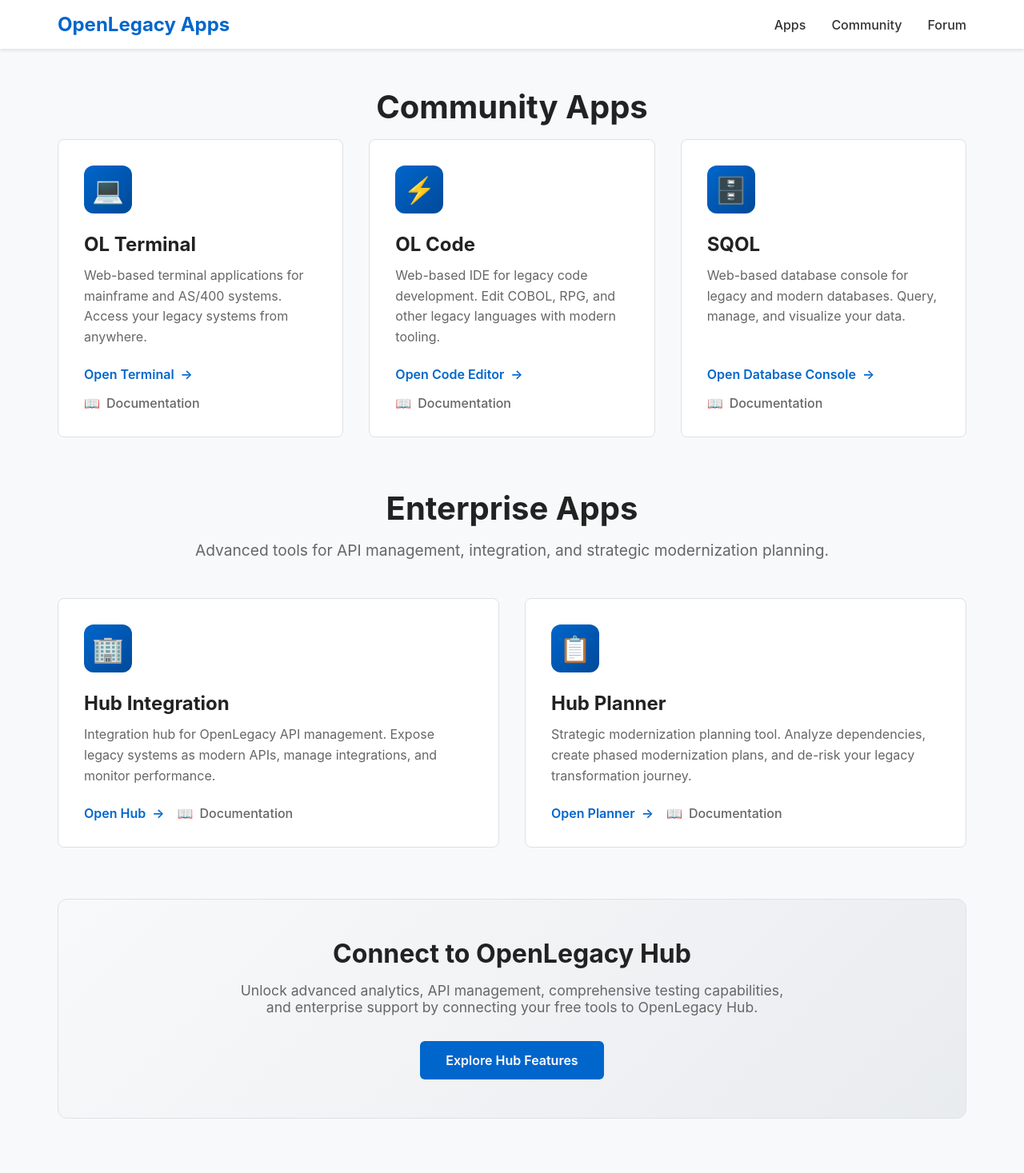
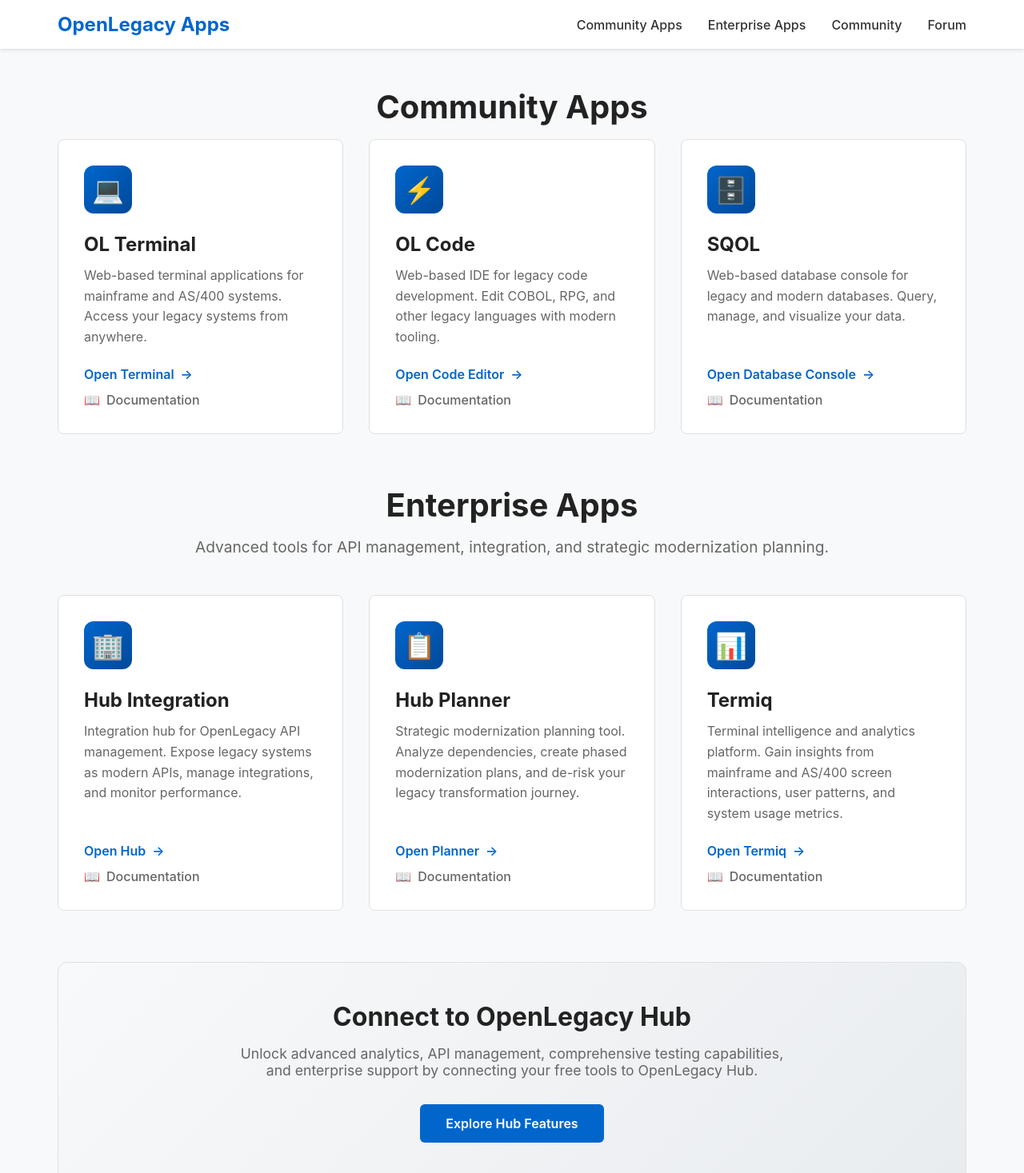
Before and after one commit to openlegacy/apps-manager, a plain HTML site: page index.html in a window 1280 px wide. Shown: the top 1467 px of the page at 80% size. Drawn offline with Linux system fonts and the light colour scheme.

Commit message:
Add OL Termiq service and database configuration
- Updated `docker-compose.yml` to include a new `ol-termiq` service with necessary configurations and dependencies.
- Added PostgreSQL database setup for Termiq in `init-db.sql`.
- Enhanced `config.env` with database connection details for Termiq.
- Modified `apps.sh` to display the Termiq service URL.
- Updated `index.html` to include a new section for Termiq with descriptions and links.
- Adjusted `.gitignore` to exclude PostgreSQL data files.

```diff
--- a/index.html
+++ b/index.html
@@ -138,8 +138,9 @@
 
         .tool-links {
             display: flex;
-            gap: 1rem;
-            flex-wrap: wrap;
+            flex-direction: column;
+            gap: 0.75rem;
+            align-items: flex-start;
         }
 
         .learn-more {
@@ -256,7 +257,8 @@
             <a href="/" class="logo">OpenLegacy Apps</a>
             <nav>
                 <ul>
-                    <li><a href="#apps">Apps</a></li>
+                    <li><a href="#apps">Community Apps</a></li>
+                    <li><a href="#enterprise">Enterprise Apps</a></li>
                     <li><a href="https://community.openlegacy.com" target="_blank">Community</a></li>
                     <li><a href="https://forum.community.openlegacy.com/" target="_blank">Forum</a></li>
                 </ul>
@@ -306,7 +308,7 @@
             </div>
         </div>
 
-        <h2 class="section-title" style="margin-top: 4rem;">Enterprise Apps</h2>
+        <h2 class="section-title" style="margin-top: 4rem;" id="enterprise">Enterprise Apps</h2>
         <p class="section-subtitle">
             Advanced tools for API management, integration, and strategic modernization planning.
         </p>
@@ -335,6 +337,18 @@
                     <a href="https://docs.planner.ol-hub.com/docs/getting-started-with-planner#/" class="docs-link" target="_blank">Documentation</a>
                 </div>
             </div>
+
+            <div class="tool-card">
+                <div class="tool-icon">📊</div>
+                <h3 class="tool-name">Termiq</h3>
+                <p class="tool-description">
+                    Terminal intelligence and analytics platform. Gain insights from mainframe and AS/400 screen interactions, user patterns, and system usage metrics.
+                </p>
+                <div class="tool-links">
+                    <a href="http://localhost:8085" class="learn-more" target="_blank">Open Termiq</a>
+                    <a href="http://localhost:8085/assets/help.html" class="docs-link" target="_blank">Documentation</a>
+                </div>
+            </div>
         </div>
 
         <!-- Hub Promo Section -->
@@ -353,5 +367,32 @@
             © 2025 OpenLegacy. All rights reserved.
         </div>
     </footer>
+
+    <script>
+        document.addEventListener('DOMContentLoaded', function() {
+            const cards = document.querySelectorAll('.tool-card');
+
+            cards.forEach(card => {
+                // Get the main link URL from the "learn-more" link
+                const mainLink = card.querySelector('.learn-more');
+                if (mainLink) {
+                    const url = mainLink.getAttribute('href');
+
+                    // Make card clickable
+                    card.style.cursor = 'pointer';
+
+                    card.addEventListener('click', function(e) {
+                        // Don't navigate if clicking on the docs link
+                        if (e.target.closest('.docs-link')) {
+                            return;
+                        }
+
+                        // Open the main app URL
+                        window.open(url, '_blank');
+                    });
+                }
+            });
+        });
+    </script>
 </body>
 </html>
```
Also changed, not shown: .sqol/connections.json (added), 7 other files.
